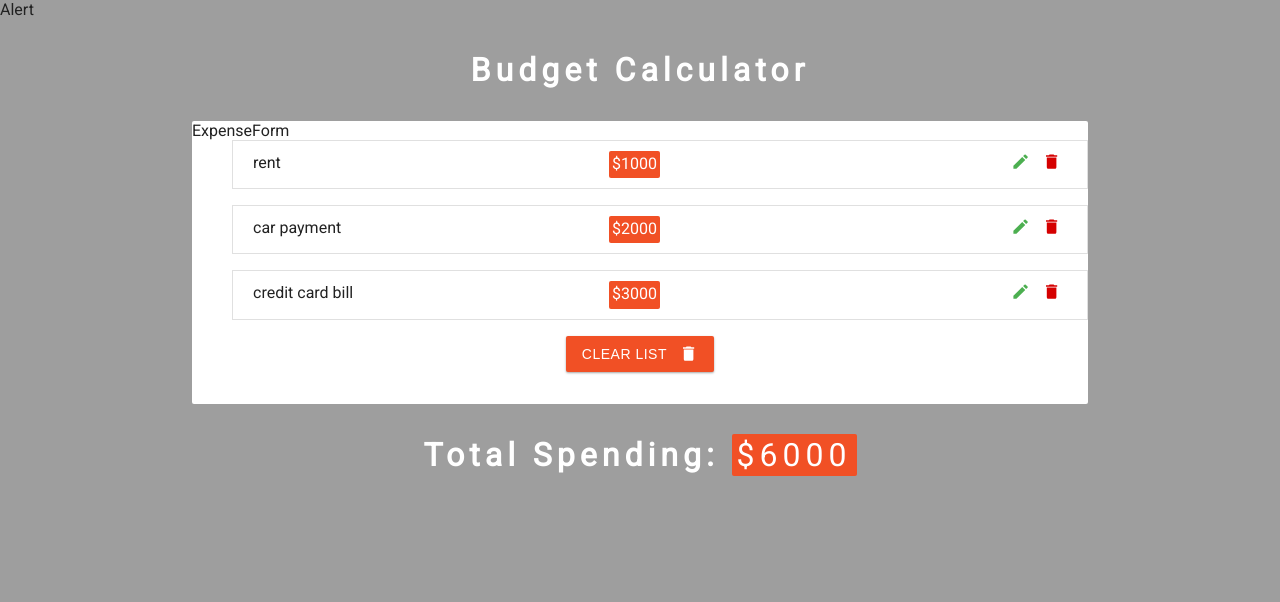
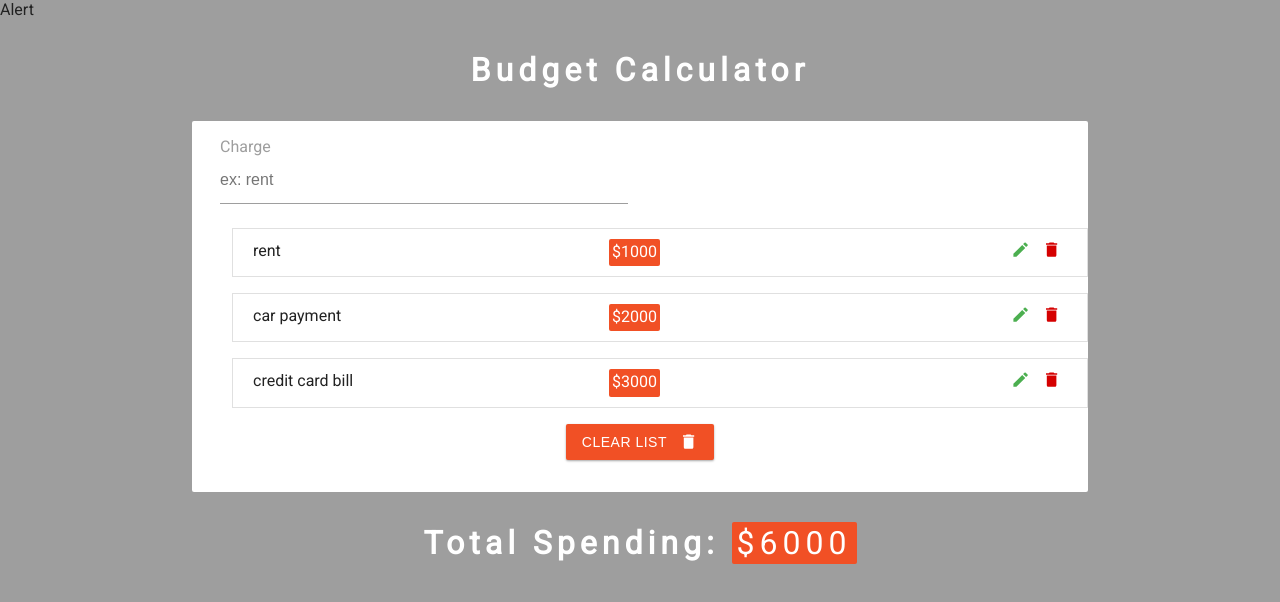
Before and after one commit to AndrewDAntonio/budget_calculator, a React (Create React App) app: page / in a window 1280 px wide. Shown: the top 602 px of the page. Built offline with nearby package versions, Linux system fonts and the light colour scheme.

Commit message:
added form

```diff
--- a/src/components/ExpenseForm.js
+++ b/src/components/ExpenseForm.js
@@ -1,9 +1,23 @@
 import React from 'react';
+import {MdSend} from 'react-icons/md';
 
 export const ExpenseForm = () => {
 
     return (
-        <div>ExpenseForm</div>
+        <form>
+            <div className="form-center">
+                <div className='form-group'>
+                    <label htmlFor='charge'>Charge</label>
+                    <input
+                        type="text"
+                        className='form-control'
+                        id='charge'
+                        name='charge'
+                        placeholder="ex: rent"
+                        />
+                </div>
+            </div>
+        </form>
     )
 }
 
```
